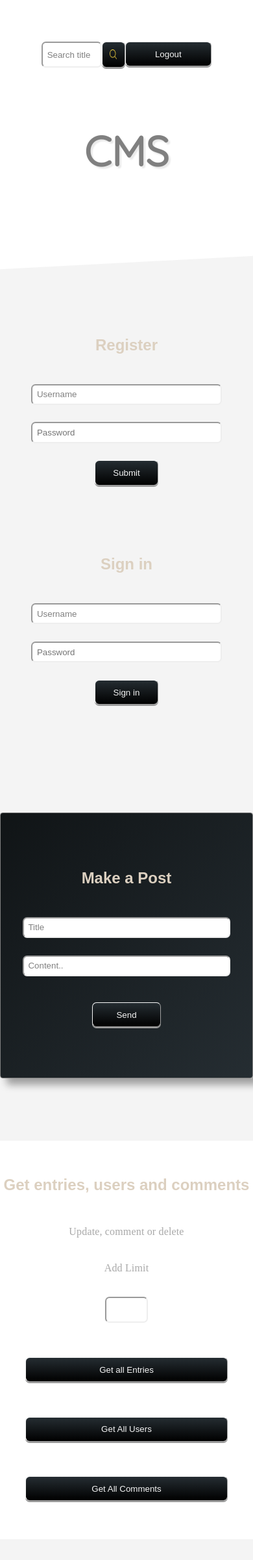
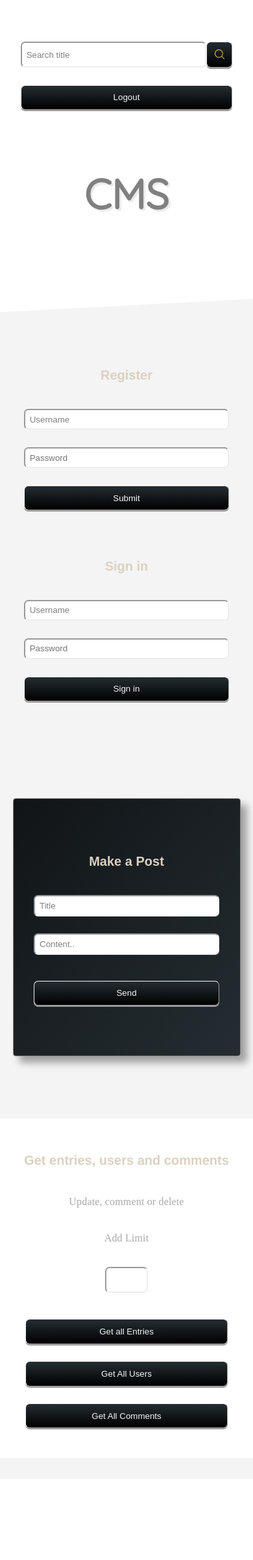
Before and after one commit to MerApelsin/restapi, a PHP site: template src/public/views/index.php in a window 390 px wide. Shown: the whole page at 65% size. After the commit the page ends 2199 px from the top, so only its background shows below. Run offline with PHP 8.4, Linux system fonts and the light colour scheme; the template is opened without the code that fills it, so the values that code supplies are empty; a user stored in the database is signed in.

Commit message:
media queries

```diff
--- a/src/public/css/style.css
+++ b/src/public/css/style.css
@@ -63,7 +63,6 @@ p
 }
 .textDiv
 {
-    text-align: justify;
     word-break: break-all;
     padding: 0em 2.5em;
     margin-bottom: 2em;
@@ -260,7 +259,11 @@ label
 {
     display: none;
 }
-input[type=submit], #addTodo, button, .btn
+.signin input[type=submit], .register input[type=submit], .post-newEntry input[type=submit], .post-wrapper input[type=submit]
+{
+    width:90%;
+}
+input[type=submit], button, .btn
 {
     background:linear-gradient(to bottom, #252d32, #000000);
     color: #f4f4f4;
@@ -273,11 +276,11 @@ input[type=submit], #addTodo, button, .btn
             box-shadow: 0 2px #999;
     cursor: pointer;
 }
-input[type=submit]:hover, #addTodo:hover, button:hover, .btn:hover
+input[type=submit]:hover, button:hover, .btn:hover
 {
     background: linear-gradient(to bottom right,#101416,#354047);
 }
-input[type=submit]:active, #addTodo:active, button:active, .btn:active
+input[type=submit]:active, button:active, .btn:active
 {
     background: linear-gradient(to bottom right,#101416,#000000);
     -webkit-box-shadow: 0 1px #666;
@@ -289,10 +292,6 @@ input[type=submit]:active, #addTodo:active, button:active, .btn:active
 textarea:focus , input:focus
 {
     background-color: #ffffff;
-}
-#addTodo
-{
-    width: 90%;
 }
 input
 {
@@ -326,14 +325,63 @@ input[type="text"]::-webkit-input-placeholder
 
 @media only screen and (max-width: 767px) {
 
+    h2
+    {
+        font-size: 1.25em;
+    }
+    .search-wrapper
+    {
+        display: flex;
+        justify-content: center;
+        flex-direction: column;
+        margin: 4em 2em;
+    }
+    .logout button
+    {
+        width: 100%;
+    }
     .login-wrapper
     {
         display: flex;
         flex-direction: column;
     }
-   .signin, .register, .post-newEntry
+    .post-newEntry, input[type=submit]
+    {
+        width: 90%;
+    }
+   .signin, .register
+    {
+        width: 90%;
+        padding: 0em 0em;
+    }
+    #searchResult
+    {
+        width: 90%;
+    }
+    .btn-wrapper
+    {
+        display: flex;
+        flex-direction: column;
+        justify-content: space-evenly;
+        width: 90%;
+    }
+    .btn
     {
         width: 100%;
+        margin: 0em 0em 1em 0em;
+    }
+    .button-wrapper button
+    {
+        margin: 1em 1em;
+    }
+    .textDiv
+    {
+        padding: 0em 0em;
+        margin-bottom: 0em;
+    }
+    textarea
+    {
+        width: 90%;
     }
     .button-wrapper button
     {
@@ -350,4 +398,10 @@ input[type="text"]::-webkit-input-placeholder
     {
         width: 80%;
     }
+    .post-wrapper
+    {
+        padding: 1em;
+        margin-top: 0em;
     }
+
+}
--- a/src/public/scripts/main.js
+++ b/src/public/scripts/main.js
@@ -140,7 +140,7 @@ function createArticle(res,name)
 
           const commentBtn = document.createElement("input");
           commentBtn.setAttribute("type", "button");
-          commentBtn.setAttribute("value", "comment");
+          commentBtn.setAttribute("value", "comments");
           commentBtn.setAttribute("class", "btn");
           //create a button which gets the entryID for fetching its comments
           //Anonymous function to handle arguments, a function calling another function.
```
Lines whose indentation alone changed are shown as unchanged.
